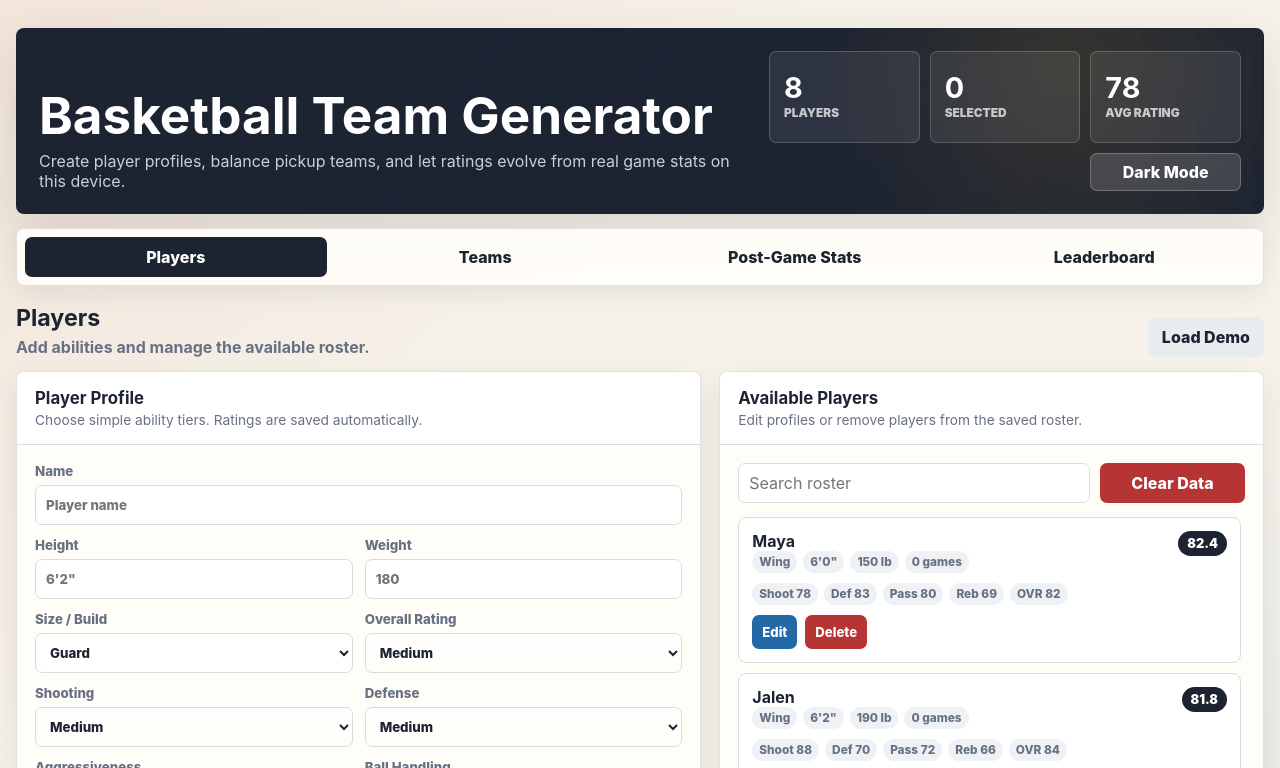
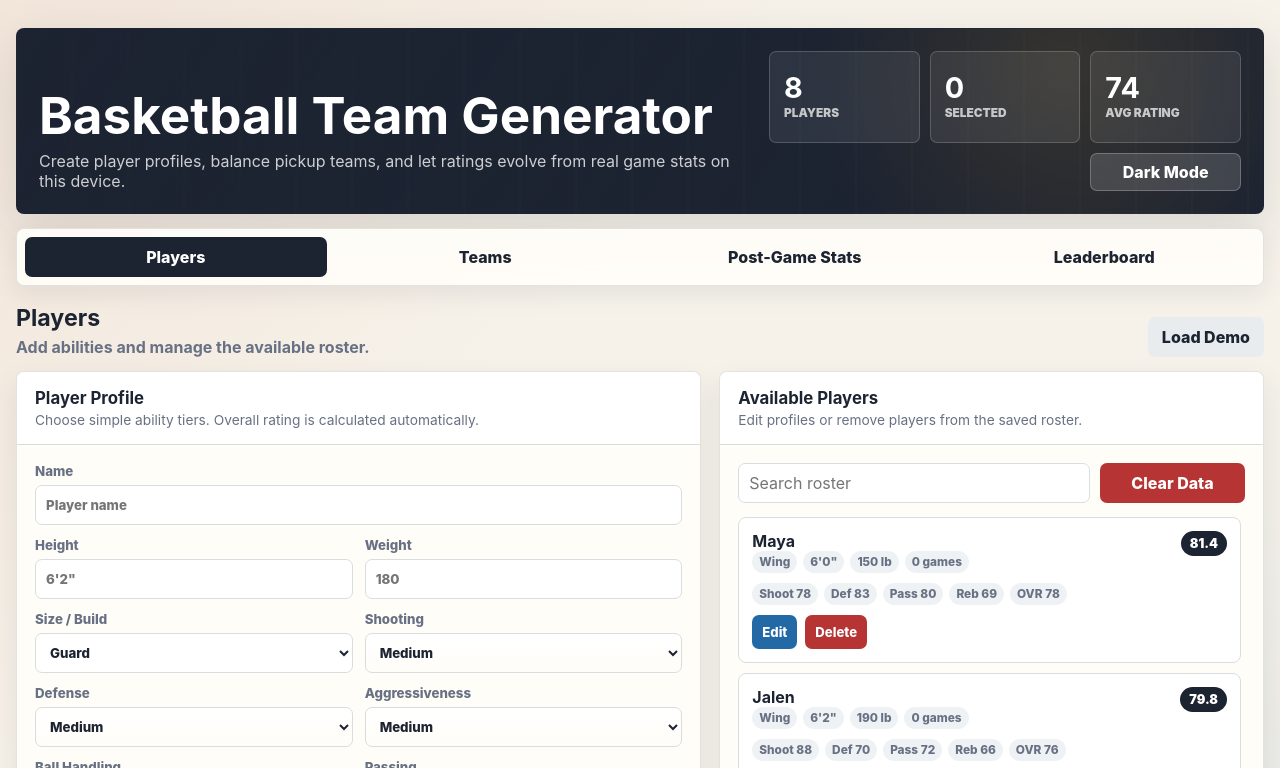
Before and after one commit to aarav-gupta01/basketball-team-generator, a plain HTML site: page index.html in a window 1280 px wide. Both pictures are taken after a click on the button "Load Demo". Shown: the top 768 px of the page. Drawn offline with Linux system fonts and the light colour scheme.

Commit message:
Derive initial player ratings from attributes

```diff
--- a/app.js
+++ b/app.js
@@ -4,7 +4,7 @@
   var STORAGE_KEY = "basketballTeamGenerator.players.v1";
   var MATCHUP_KEY = "basketballTeamGenerator.latestMatchup.v1";
   var THEME_KEY = "basketballTeamGenerator.theme.v1";
-  var ATTRIBUTE_FIELDS = ["overall", "shooting", "defense", "aggressiveness", "handling", "passing", "rebounding", "stamina", "speed"];
+  var ATTRIBUTE_FIELDS = ["shooting", "defense", "aggressiveness", "handling", "passing", "rebounding", "stamina", "speed"];
   var FORM_FIELDS = ["name", "height", "weight", "size"].concat(ATTRIBUTE_FIELDS);
   var CAPABILITY_VALUES = [20, 40, 60, 80, 95];
   var state = {
@@ -19,14 +19,14 @@
   };
 
   var demoPlayers = [
-    ["Ari", "5'10\"", 165, "Guard", 79, 86, 62, 71, 84, 76, 43, 81, 82],
-    ["Maya", "6'0\"", 150, "Wing", 82, 78, 83, 77, 74, 80, 69, 85, 79],
-    ["Noah", "6'4\"", 205, "Forward", 76, 65, 84, 80, 61, 68, 86, 73, 64],
-    ["Jalen", "6'2\"", 190, "Wing", 84, 88, 70, 82, 79, 72, 66, 78, 77],
-    ["Sam", "5'9\"", 155, "Guard", 72, 74, 67, 65, 83, 82, 41, 88, 86],
-    ["Chris", "6'6\"", 225, "Big", 80, 58, 88, 75, 52, 59, 92, 68, 57],
-    ["Taylor", "6'1\"", 175, "Flexible", 75, 71, 76, 72, 72, 79, 74, 76, 75],
-    ["Devin", "6'3\"", 198, "Forward", 78, 69, 79, 84, 65, 70, 82, 74, 70]
+    ["Ari", "5'10\"", 165, "Guard", 86, 62, 71, 84, 76, 43, 81, 82],
+    ["Maya", "6'0\"", 150, "Wing", 78, 83, 77, 74, 80, 69, 85, 79],
+    ["Noah", "6'4\"", 205, "Forward", 65, 84, 80, 61, 68, 86, 73, 64],
+    ["Jalen", "6'2\"", 190, "Wing", 88, 70, 82, 79, 72, 66, 78, 77],
+    ["Sam", "5'9\"", 155, "Guard", 74, 67, 65, 83, 82, 41, 88, 86],
+    ["Chris", "6'6\"", 225, "Big", 58, 88, 75, 52, 59, 92, 68, 57],
+    ["Taylor", "6'1\"", 175, "Flexible", 71, 76, 72, 72, 79, 74, 76, 75],
+    ["Devin", "6'3\"", 198, "Forward", 69, 79, 84, 65, 70, 82, 74, 70]
   ];
 
   function $(id) {
@@ -99,8 +99,24 @@
     ATTRIBUTE_FIELDS.forEach(function (field) {
       player[field] = Math.round(clamp(toNumber(raw[field], 50), 1, 100));
     });
+    player.overall = raw.overall == null
+      ? calculateOverall(player)
+      : Math.round(clamp(toNumber(raw.overall, calculateOverall(player)), 1, 100));
 
     return player;
+  }
+
+  function calculateOverall(player) {
+    var rating =
+      player.shooting * 0.16 +
+      player.defense * 0.17 +
+      player.aggressiveness * 0.1 +
+      player.handling * 0.13 +
+      player.passing * 0.12 +
+      player.rebounding * 0.13 +
+      player.stamina * 0.1 +
+      player.speed * 0.09;
+    return Math.round(clamp(rating, 1, 100));
   }
 
   function effectiveScore(player) {
@@ -531,7 +547,6 @@
       var turnovers = clamp(toNumber(stats.turnovers, 0), 0, 80);
       var won = stats.result === "win";
       var ratingDelta = calculateRatingDelta({ points: points, rebounds: rebounds, assists: assists, steals: steals, blocks: blocks, turnovers: turnovers, won: won });
-
       player.stats = Object.assign(baseStats(), player.stats || {});
       player.stats.games += 1;
       player.stats.wins += won ? 1 : 0;
@@ -622,15 +637,14 @@
         height: row[1],
         weight: row[2],
         size: row[3],
-        overall: row[4],
-        shooting: row[5],
-        defense: row[6],
-        aggressiveness: row[7],
-        handling: row[8],
-        passing: row[9],
-        rebounding: row[10],
-        stamina: row[11],
-        speed: row[12]
+        shooting: row[4],
+        defense: row[5],
+        aggressiveness: row[6],
+        handling: row[7],
+        passing: row[8],
+        rebounding: row[9],
+        stamina: row[10],
+        speed: row[11]
       }));
     });
     render();
--- a/index.html
+++ b/index.html
@@ -758,7 +758,7 @@
           <div class="panel-header">
             <div>
               <h2 id="player-form-title">Player Profile</h2>
-              <p>Choose simple ability tiers. Ratings are saved automatically.</p>
+              <p>Choose simple ability tiers. Overall rating is calculated automatically.</p>
             </div>
           </div>
           <div class="panel-body">
@@ -781,15 +781,6 @@
                     <option>Forward</option>
                     <option>Big</option>
                     <option>Flexible</option>
-                  </select>
-                </label>
-                <label>Overall Rating
-                  <select id="overall" class="capability-select">
-                    <option value="20">Low</option>
-                    <option value="40">Developing</option>
-                    <option value="60" selected>Medium</option>
-                    <option value="80">High</option>
-                    <option value="95">Exceptional</option>
                   </select>
                 </label>
                 <label>Shooting
```
